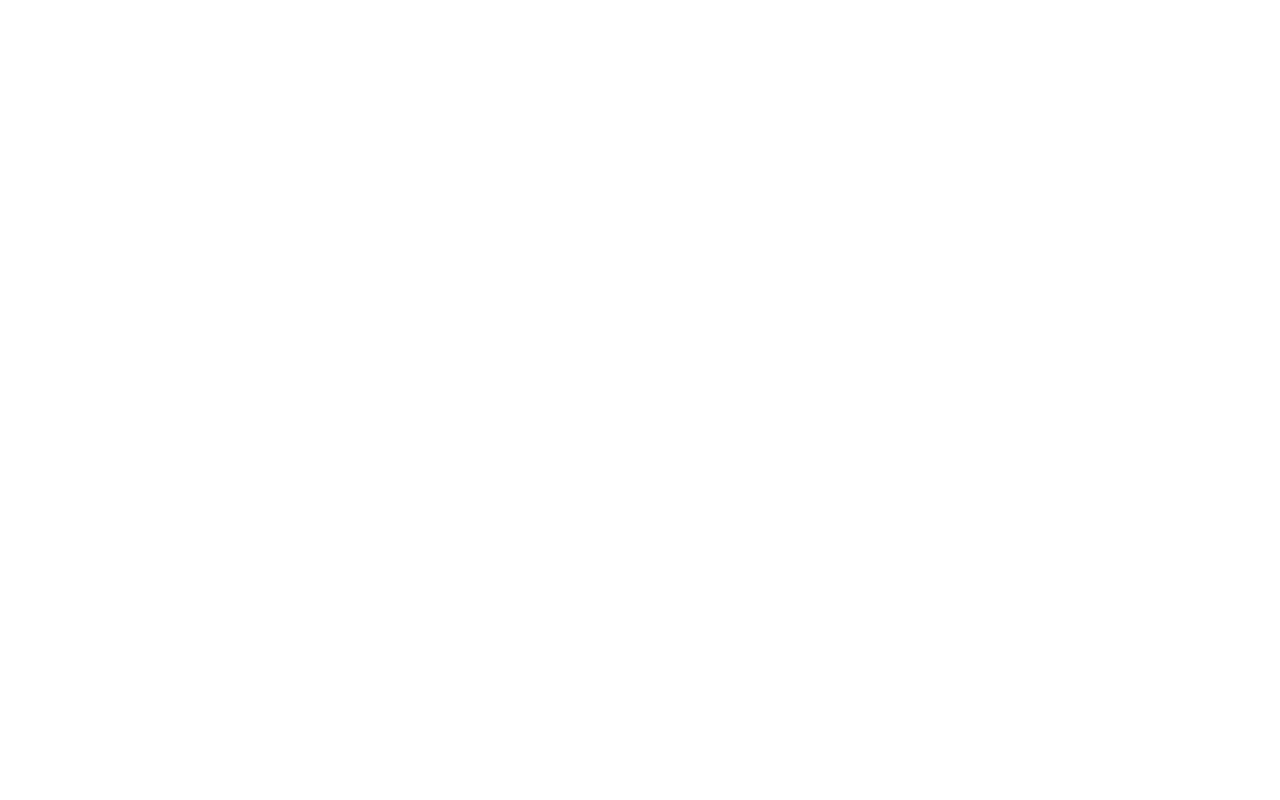
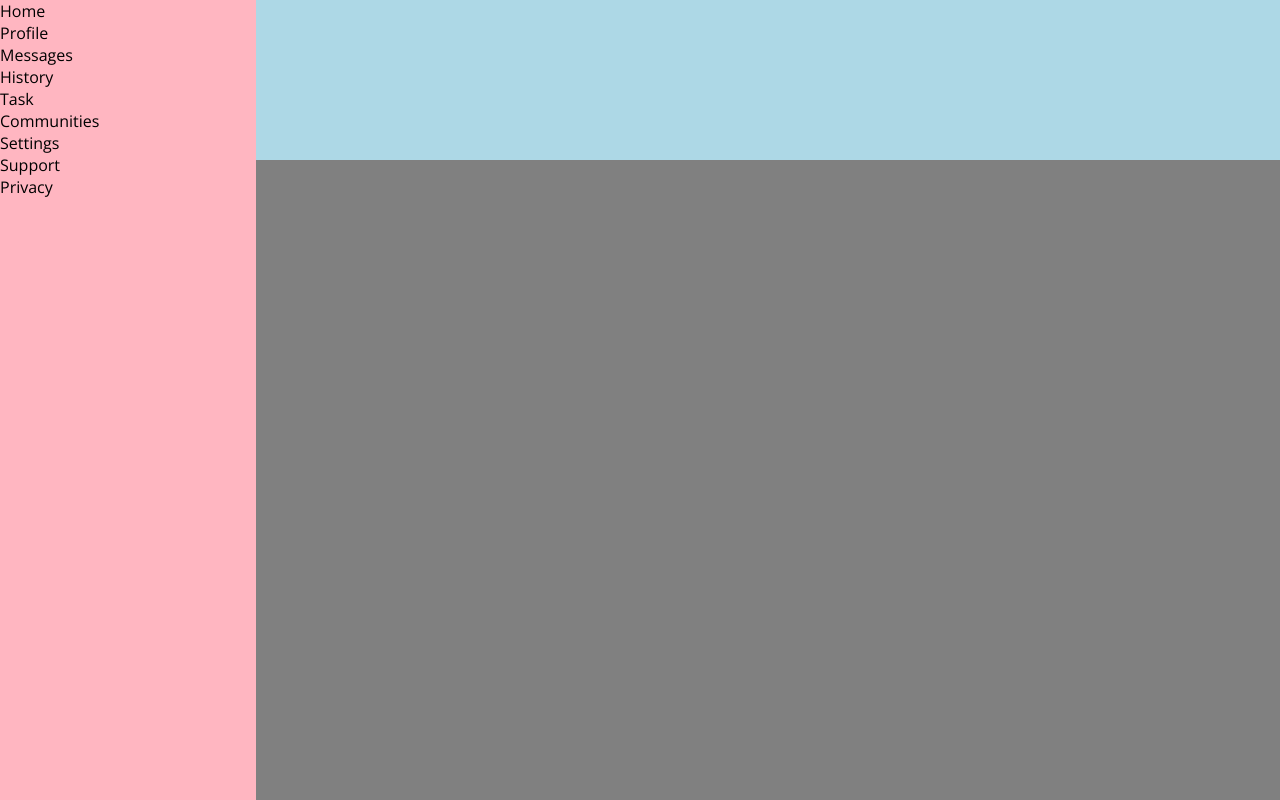
Before and after one commit to Nick90903/admin-dashboard, a plain HTML site: page index.html in a window 1280 px wide. Drawn offline with nearby package versions, Linux system fonts and the light colour scheme.

Commit message:
Added Sidebar content and grid layouts

```diff
--- a/index.html
+++ b/index.html
@@ -4,6 +4,10 @@
     <meta charset="UTF-8">
     <meta http-equiv="X-UA-Compatible" content="IE=edge">
     <meta name="viewport" content="width=device-width, initial-scale=1.0">
+    <link rel="stylesheet" href="style.css">
+    <link rel="preconnect" href="https://fonts.googleapis.com">
+    <link rel="preconnect" href="https://fonts.gstatic.com" crossorigin>
+    <link href="https://fonts.googleapis.com/css2?family=Open+Sans:wght@400;500;600;700;800&display=swap" rel="stylesheet">
     <title>Admin-Dashboard</title>
 </head>
 <body>
@@ -13,7 +17,16 @@
         </div>
 
         <div class="sidebar">
-
+            <div class="home, side-item">Home</div>
+            <div class="profile, side-item">Profile</div>
+            <div class="messages, side-item">Messages</div>
+            <div class="history, side-item">History</div>
+            <div class="task, side-item">Task</div>
+            <div class="communities, side-item">Communities</div>
+            <div class="side-item"></div>
+            <div class="settings, side-item">Settings</div>
+            <div class="support, side-item">Support</div>
+            <div class="privacy, side-item">Privacy</div>
         </div>
 
         <div class="main-content">
--- a/style.css
+++ b/style.css
@@ -1,9 +1,32 @@
-.sidebar, .header, .main-content {
-    background-color: lightblue;
+html {
+    font-family: 'Open Sans', sans-serif;
 }
 
+body {
+    margin: 0px;
+}
 .container {
     display: grid;
     grid-template-columns: 1fr 4fr;
     grid-template-rows: 1fr 4fr;
+    width: 100vw;
+    height: 100vh;
 }
+
+.header {
+    background-color: lightblue;
+
+    grid-area: 1 / 2 / 2 / 3;
+}
+
+.sidebar {
+    background-color: lightpink;
+
+    grid-area: 1 / 1 / 3 / 2;
+}
+
+.main-content {
+    background-color: grey;
+
+    grid-area: 2 / 2 / 3 / 3;
+}
```
Also changed, not shown: resources/images/account-group.png (added), resources/images/bell-ring-outline.png (added), resources/images/card-account-details-outline.png (added), resources/images/clock.png (added), resources/images/cog.png (added), resources/images/eye-plus-outline.png (added), resources/images/help-box.png (added), resources/images/home.png (added), resources/images/magnify.png (added), resources/images/message.png (added), resources/images/note-multiple.png (added), resources/images/share-variant-outline.png (added), resources/images/shield-check.png (added), resources/images/star-plus-outline.png (added), 1 more files.
